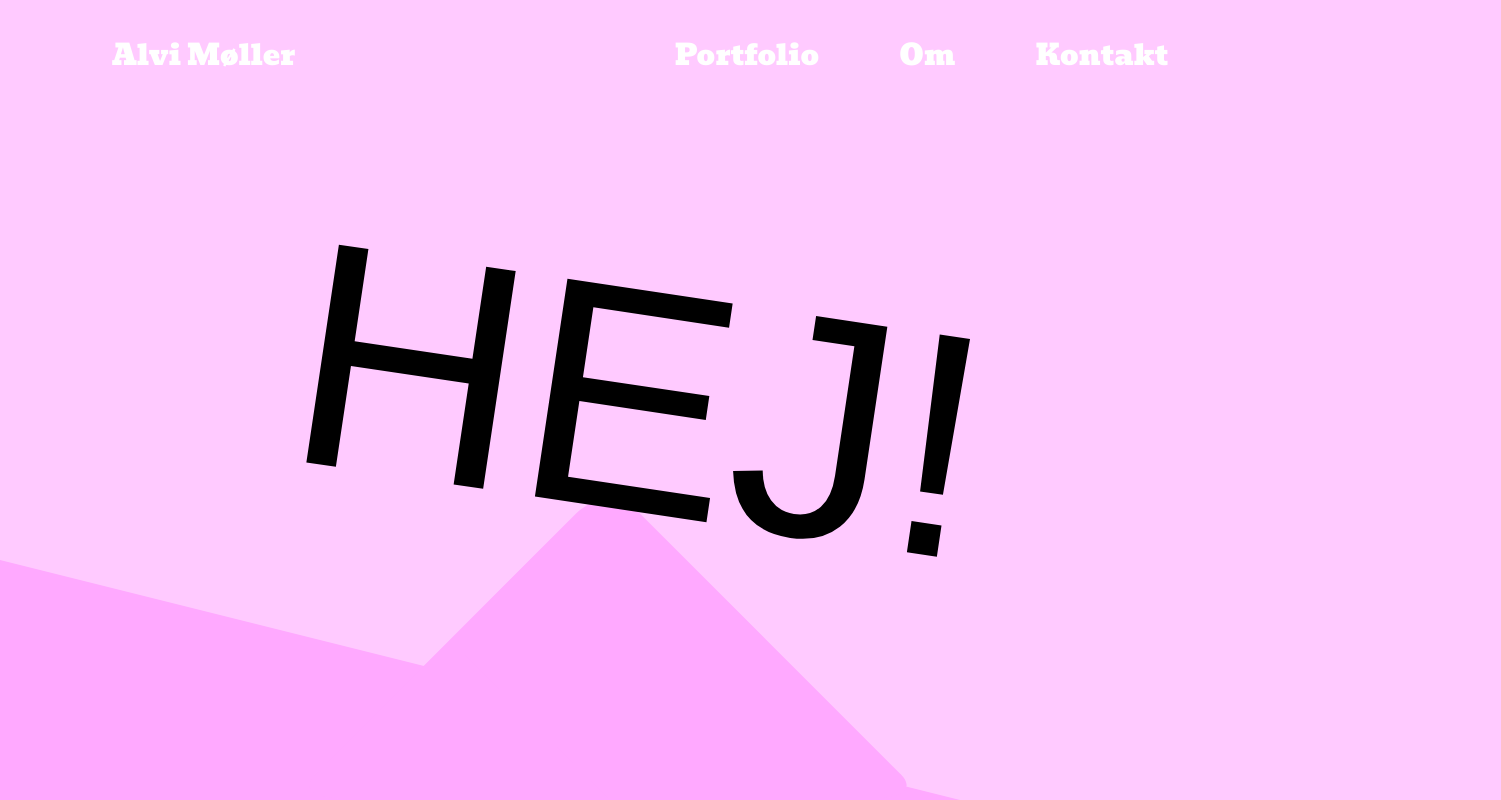
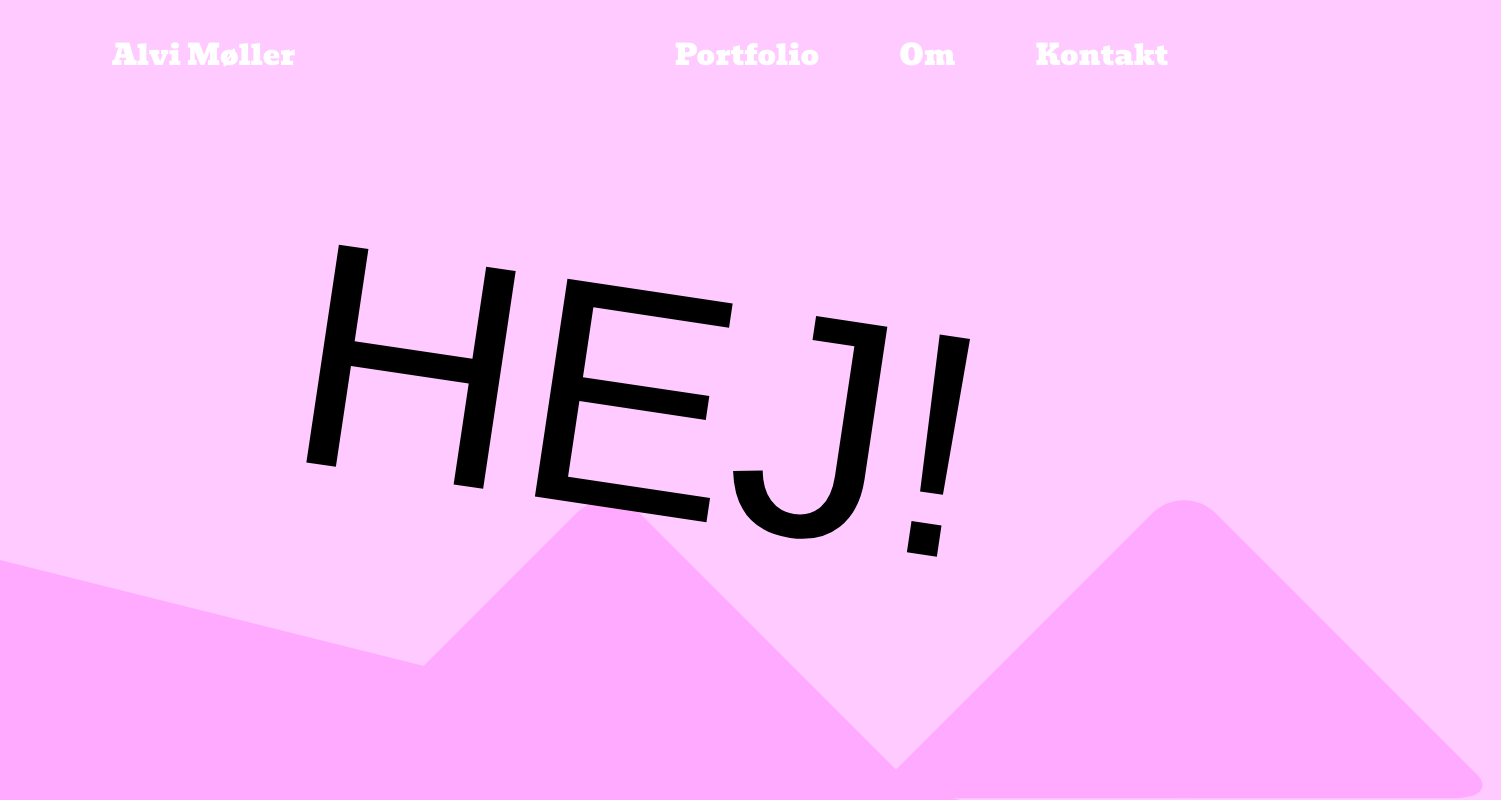
Before and after one commit to alvihelene/portfolio, a React (Vite) app in the folder portfolio/: page / in a window 1280 px wide. Shown: the top 800 px of the page, 1501 px wide, since content can reach past the window. Built offline with nearby package versions, Linux system fonts and the light colour scheme; a web font is replaced by a local one.

Commit message:
Last triangle in the making

```diff
--- a/portfolio/src/components/background/Mountains.scss
+++ b/portfolio/src/components/background/Mountains.scss
@@ -53,3 +53,38 @@
 .triangle2:after {
   transform: rotate(135deg) skewY(-45deg) scale(.707, 1.414) translate(50%);
 }
+
+
+
+.triangle3 {
+  position: absolute;
+  bottom: 0;
+  left: 80%;
+  background-color: #FFa9FF;
+  text-align: left;
+  width: 20em;
+  height: 20em;
+  border-top-right-radius: 20%;
+}
+
+.triangle3:before,
+.triangle3:after {
+  content: '';
+  position: absolute;
+  background-color: inherit;
+  width: 20em;
+  height: 20em;
+  border-top-right-radius: 15%;
+}
+
+.triangle3 {
+  transform: rotate(-45deg) skewX(0deg) scale(0.7);
+}
+
+.triangle3:before {
+  transform: rotate(-135deg) skewX(-45deg) scale(1.414, .707) translate(0, -50%);
+}
+
+.triangle3:after {
+  transform: rotate(135deg) skewY(-45deg) scale(.707, 1.414) translate(50%);
+}
```
